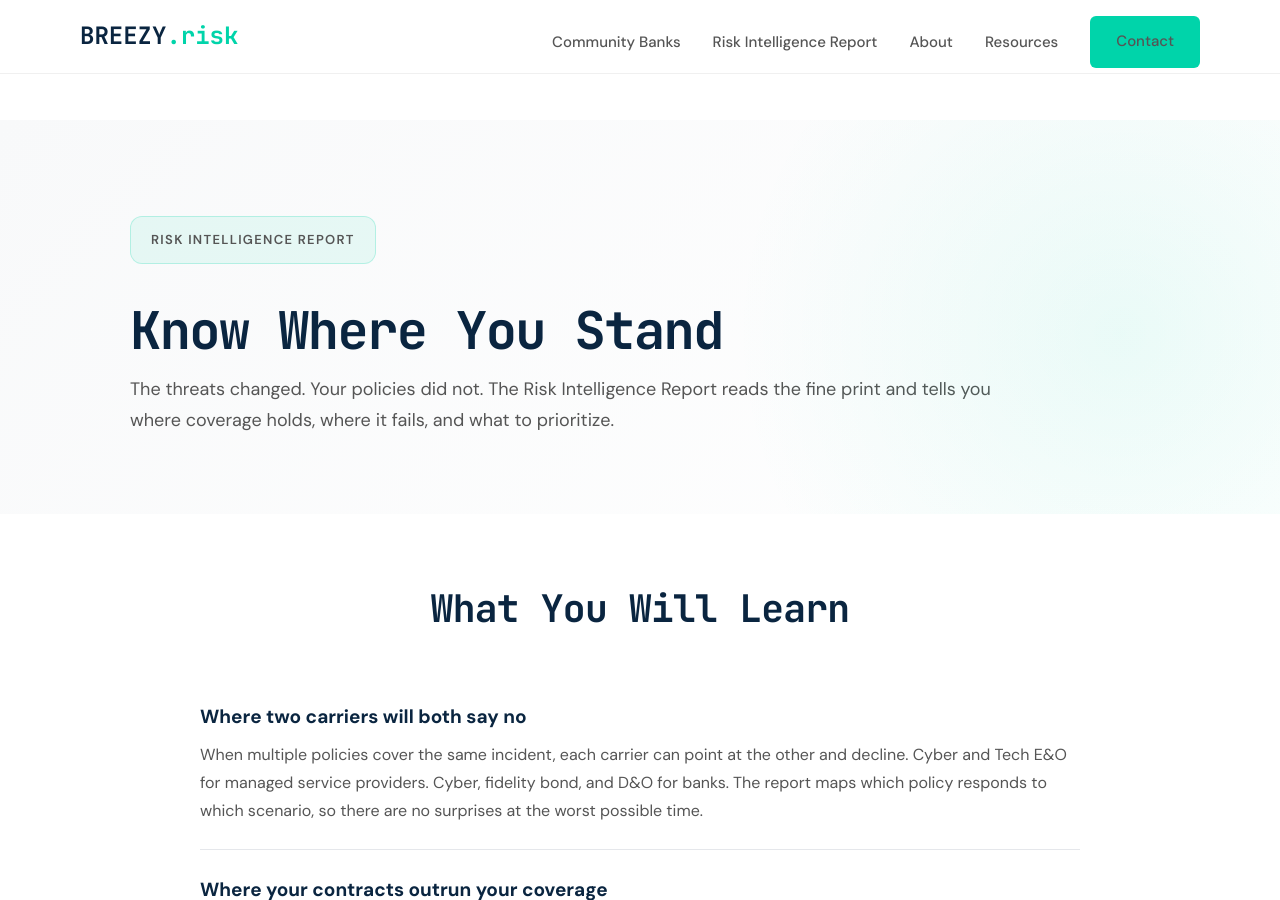
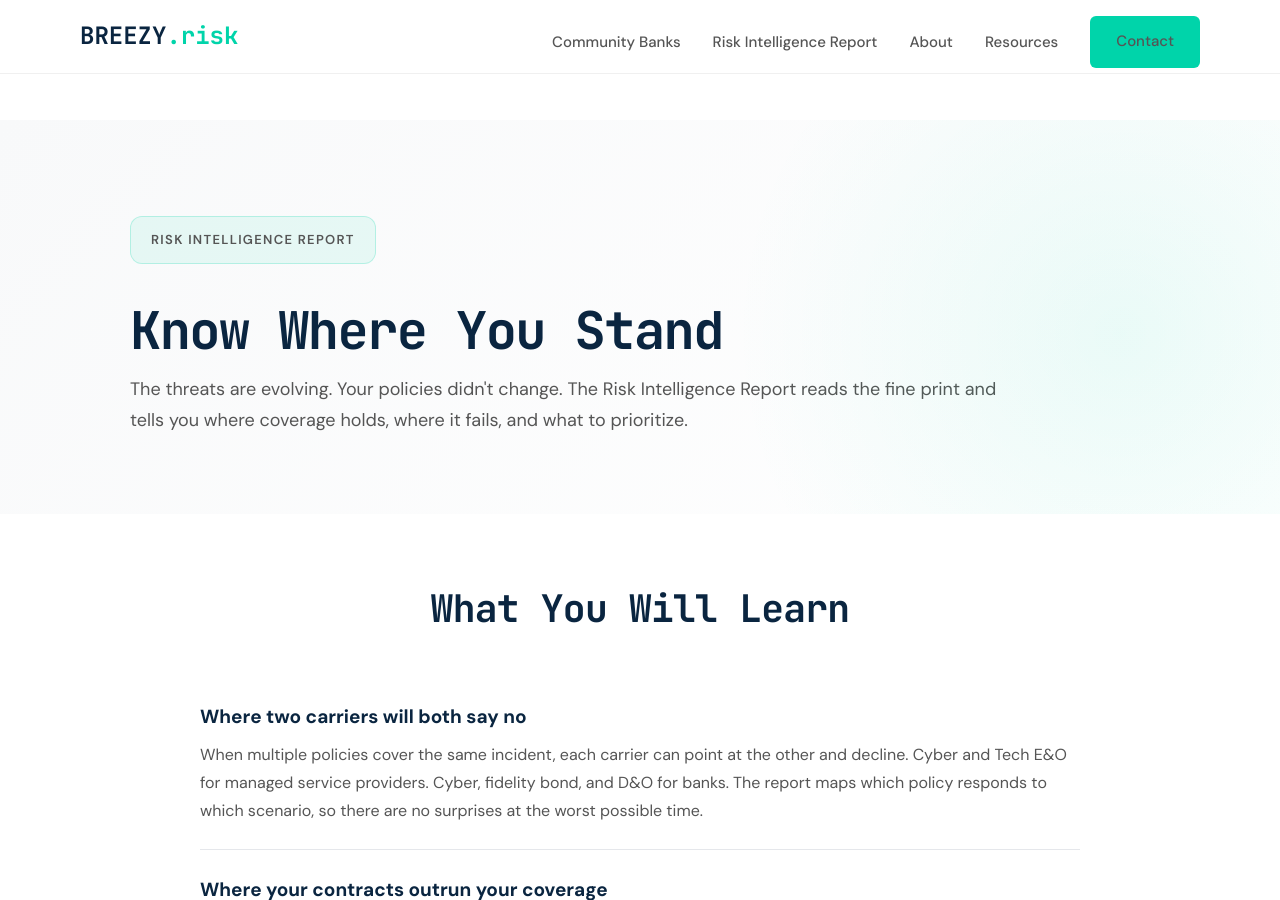
Before and after one commit to joeproe1/breezyins.com, a Jekyll site: the page built from risk-intelligence-report.html, in a window 1280 px wide and 900 px high. Built offline with Jekyll 4.4.1, drawn with Linux system fonts in a browser that asks for light colours.

Commit message:
Update RIR hero subhead: threats are evolving, policies didn't change
Co-Authored-By: Claude Opus 4.6 <noreply@anthropic.com>

```diff
--- a/risk-intelligence-report.html
+++ b/risk-intelligence-report.html
@@ -609,7 +609,7 @@ permalink: /risk-intelligence-report/
     <div style="font-family:var(--font-mono);font-size:13px;font-weight:600;letter-spacing:.10em;text-transform:uppercase;color:var(--text-secondary);margin-bottom:24px;display:inline-block;padding:12px 20px;background:rgba(0,212,170,0.08);border:1px solid rgba(0,212,170,0.22);border-radius:12px;">Risk Intelligence Report</div>
     <h1>Know Where You Stand</h1>
     <p class="rir-subhead">
-      The threats changed. Your policies did not. The Risk Intelligence Report reads the fine print and tells you where coverage holds, where it fails, and what to prioritize.
+      The threats are evolving. Your policies didn't change. The Risk Intelligence Report reads the fine print and tells you where coverage holds, where it fails, and what to prioritize.
     </p>
   </div>
 </section>
```
